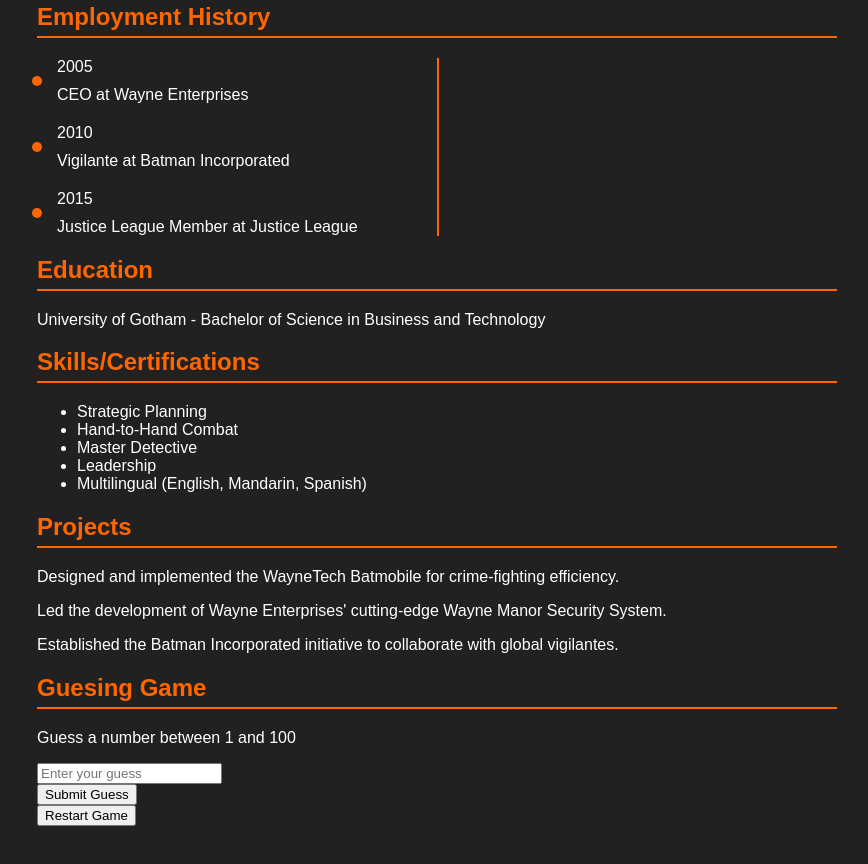
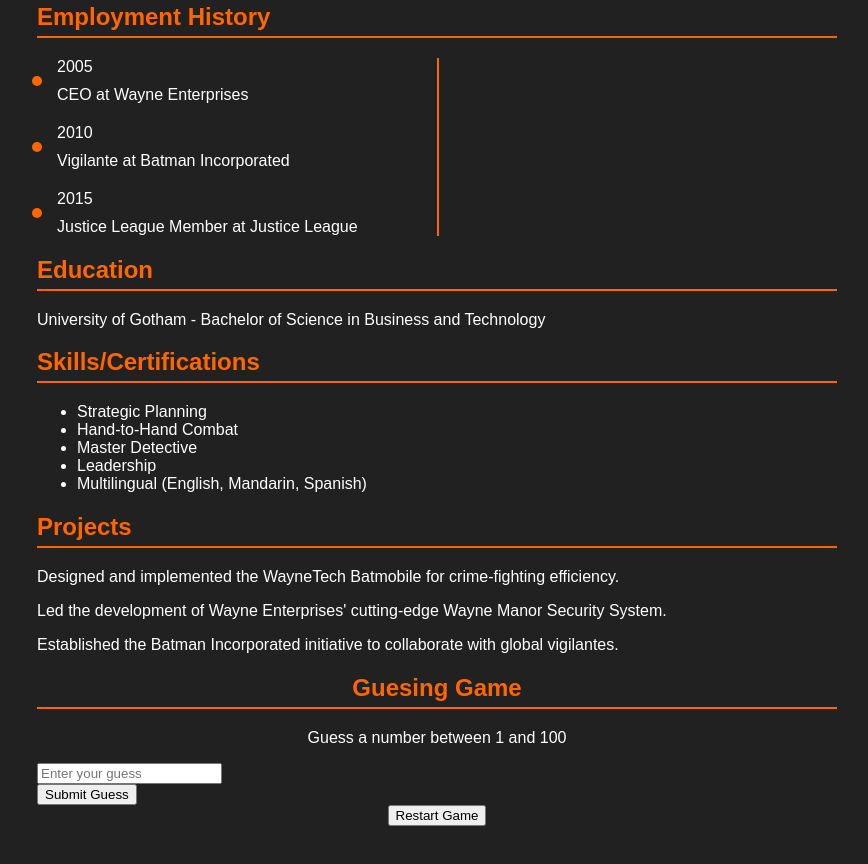
Before and after one commit to dtriska/cs4990g5, a plain HTML site: page index.html in a window 1280 px wide. Shown: the part 306-1170 px from the top of the page, without its empty margins (203-1071 px from the left). Drawn offline with Linux system fonts and the light colour scheme.

Commit message:
margin changes

```diff
--- a/index.html
+++ b/index.html
@@ -49,7 +49,7 @@
       <p>Established the Batman Incorporated initiative to collaborate with global vigilantes.</p>
     </section>
 
-    <section>
+    <section class="guessing_game">
       <h2>Guesing Game</h2>
       <p id="message"></p>
       <input type="number" id="guess-input" placeholder="Enter your guess" style="display: none">
--- a/styles.css
+++ b/styles.css
@@ -73,3 +73,9 @@
   .timeline-item p {
     margin: 10px 0;
   }
+
+  .guessing_game {
+    text-align: center;
+    margin: auto;
+    margin-bottom: 20px;
+  }
```
